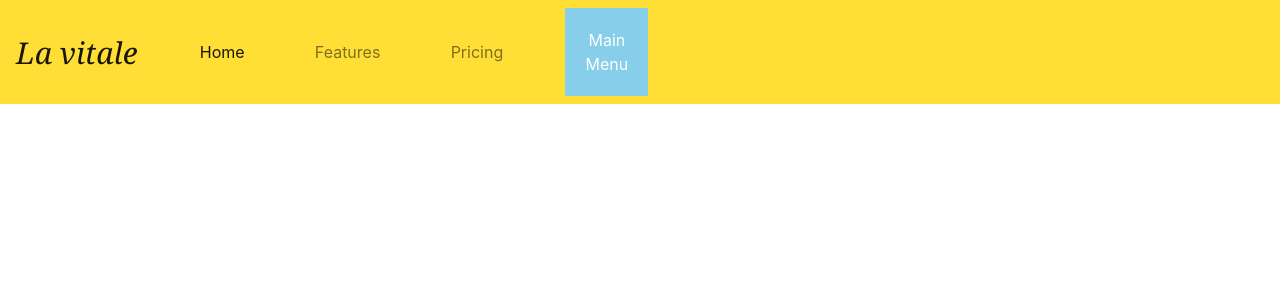
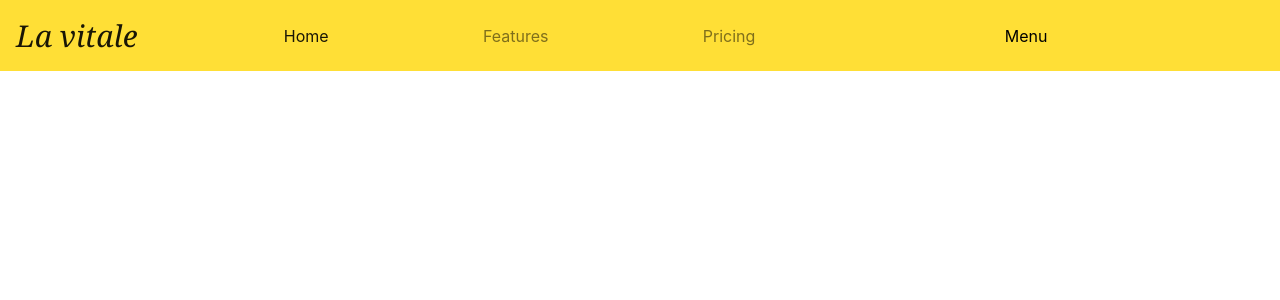
Before and after one commit to HallsRaul/PP_PROJETO_PSICO_SENAC, a PHP site: page / in a window 1280 px wide. Shown: the top 300 px of the page. Run offline with PHP 8.4, Linux system fonts and the light colour scheme; some libraries are stand-ins or nearby versions.

Commit message:
header 2.0

```diff
--- a/index.html
+++ b/index.html
@@ -30,16 +30,55 @@
               <a class="nav-link" href="#">Pricing</a>
             </li>
             <li class="nav-item dropdown">
-              <div class="dropdown">
-                <button class="mainmenubtn">Main Menu</button>
-                <div class="dropdown-child">
-                  <a href="http://wwww.yourdomain.com/page1.html">Sub Menu 1</a>
-                  <a href="http://wwww.yourdomain.com/page2.html">Sub Menu 2</a>
-                  <a href="http://wwww.yourdomain.com/page3.html">Sub Menu 3</a>
-                  <a href="http://wwww.yourdomain.com/page4.html">Sub Menu 4</a>
-                  <a href="http://wwww.yourdomain.com/page5.html">Sub Menu 5</a>
-                </div>
-              </div>
+                <script src="https://ajax.googleapis.com/ajax/libs/jquery/2.1.1/jquery.min.js"></script>
+                <ul>
+                  <li><a>Menu</a>
+                    <ul class="intern">
+                      <li>Texto</li>
+                      <li>Texto</li>
+                      <li>Texto</li>
+                    </ul>
+            <style>
+                li {
+                padding: 0px;
+                list-style: none;
+                padding-left: 50px;
+              }
+              a {
+                cursor: pointer;
+                color: #38C;
+              }
+
+              .intern {
+                transition: all 0.52s;
+                height: 0px;
+                overflow:hidden;
+              }
+
+              .intern li {
+                transition: all 0s;
+                margin-left: 0px;
+                display:contents;
+              }
+            </style>
+            <script>
+                $("a").click(function() {
+                if($(".intern").css("height") != "100px"){
+                  $(".intern").css("height", "100px");
+                  $(".intern li").css("marginLeft", "0px");
+                }
+                else {
+                  $(".intern").css("height", "0px");
+                  $(".intern li").css("marginLeft", "0px");
+                }
+              });
+              $("a").click(function() {
+                if($(".li").css("height") != "50px") {
+                  $(".li").css("height", "50px");
+                  $("intern.li").css("marginBottom", "50px");
+                }
+              });
+            </script>
             </li>
           </ul>
         </div>
--- a/style.css
+++ b/style.css
@@ -14,32 +14,23 @@ ul li {
 .navdiv {
     background-color:#FFDF36;
 }
-.mainmenubtn {
-    background-color: skyblue;
-    color: white;
-    border: none;
+li {
+    padding: 0px;
+    list-style: none;
+  }
+
+  a {
     cursor: pointer;
-    padding:20px;
-    margin-top:0px;
-}
-.mainmenubtn:hover {
-    background-color: rgb(47, 45, 55);
-    }
-.dropdown {
-    position: relative;
-    display: inline-block;
-}
-.dropdown-child {
-    display: none;
-    background-color: skyblue;
-    min-width: 200px;
-}
-.dropdown-child a {
-    color: blue;
-    padding: 20px;
-    text-decoration: none;
-    display: block;
-}
-.dropdown:hover .dropdown-child {
-    display: block;
-}
+    color: #38C;
+  }
+
+  .intern {
+    transition: all 0.52s;
+    height: 0px;
+    overflow: hidden;
+  }
+
+  .intern li {
+    transition: all 0.52s;
+    margin-left: 2px;
+  }
```
Also changed, not shown: paginateste.html (+40 -40 lines), script.js (added, +11 -0 lines), 2 other files.
